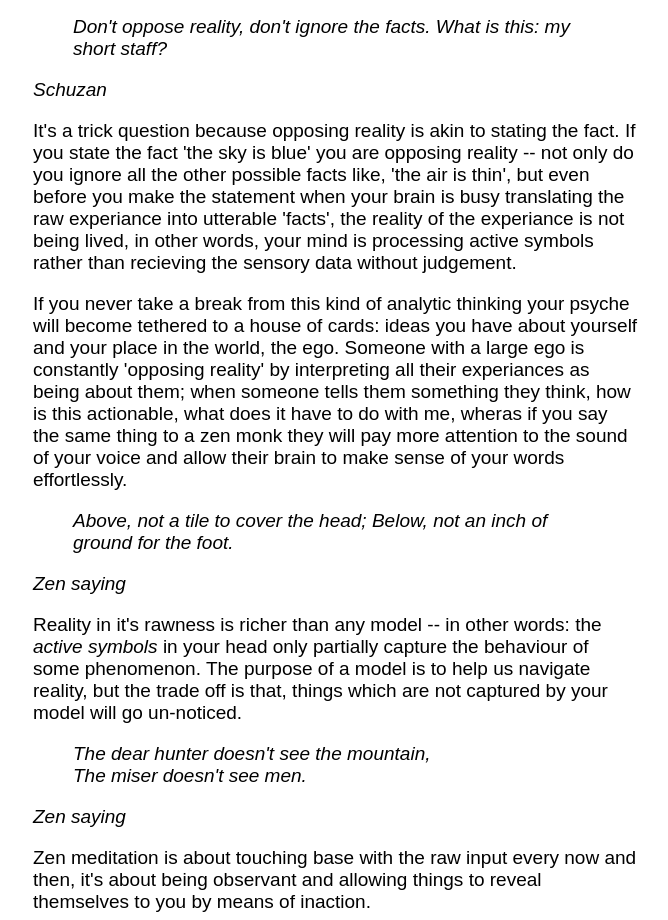
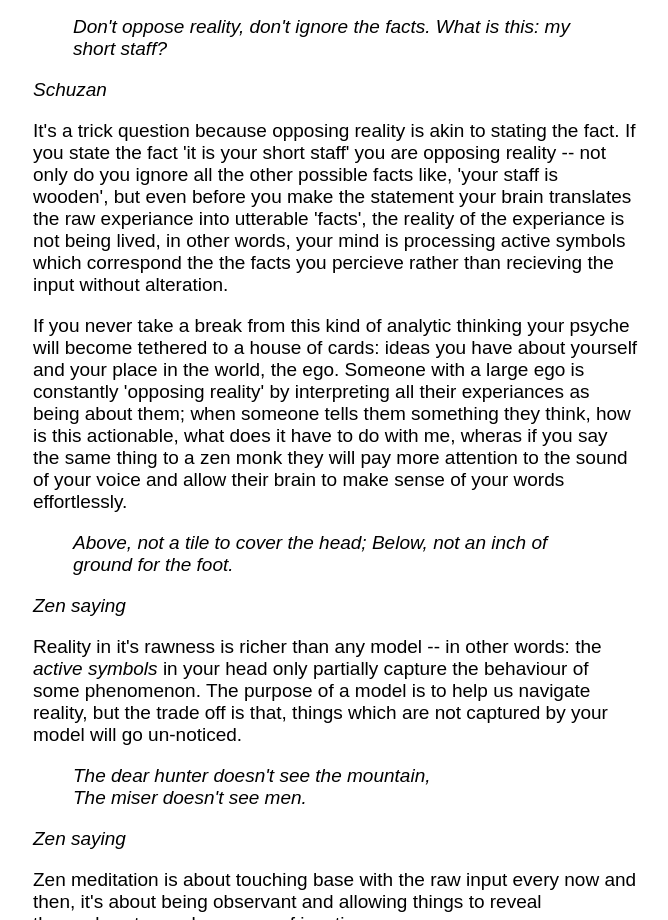
Before and after one commit to dcxSt/pfb-mod, a Gatsby site: page /writing/zen-meditation in a window 1280 px wide. Shown: the part 1174-2094 px from the top of the page, without its empty margins (105-773 px from the left). Built offline with nearby package versions, Linux system fonts and the light colour scheme; Gatsby itself is replaced by a stand-in of ours; a web font is replaced by a local one.

Commit message:
content update

```diff
--- a/src/pages/writing/zen-meditation.md
+++ b/src/pages/writing/zen-meditation.md
@@ -28,7 +28,7 @@ In Zen and Bhuddism people practice taming their active symbols so that they are
 
 *Schuzan*
 
-It's a trick question because opposing reality is akin to stating the fact. If you state the fact 'the sky is blue' you are opposing reality -- not only do you ignore all the other possible facts like, 'the air is thin', but even before you make the statement when your brain is busy translating the raw experiance into utterable 'facts', the reality of the experiance is not being lived, in other words, your mind is processing active symbols rather than recieving the sensory data without judgement.
+It's a trick question because opposing reality is akin to stating the fact. If you state the fact 'it is your short staff' you are opposing reality -- not only do you ignore all the other possible facts like, 'your staff is wooden', but even before you make the statement your brain translates the raw experiance into utterable 'facts', the reality of the experiance is not being lived, in other words, your mind is processing active symbols which correspond the the facts you percieve rather than recieving the input without alteration.
 
 If you never take a break from this kind of analytic thinking your psyche will become tethered to a house of cards: ideas you have about yourself and your place in the world, the ego. Someone with a large ego is constantly 'opposing reality' by interpreting all their experiances as being about them; when someone tells them something they think, how is this actionable, what does it have to do with me, wheras if you say the same thing to a zen monk they will pay more attention to the sound of your voice and allow their brain to make sense of your words effortlessly.
 
```
